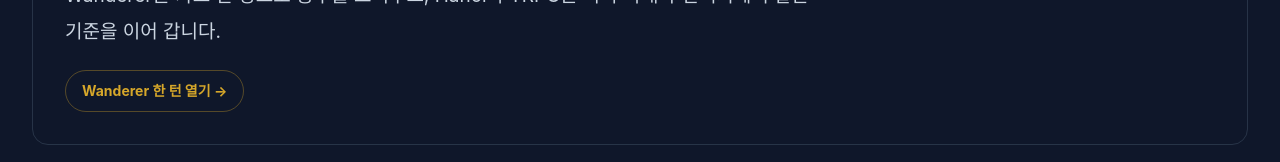
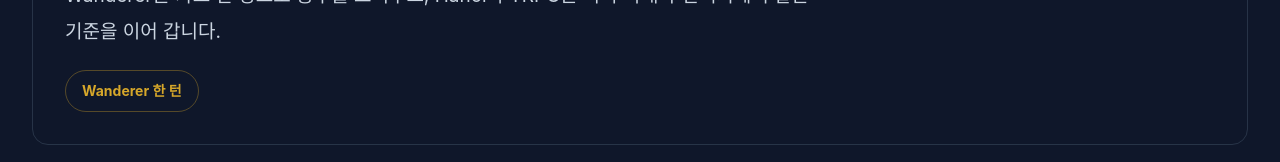
Before and after one commit to ggumul/ggumul-blog, a Next.js app: page /about in a window 1280 px wide. Shown: the part 339-501 px from the top of the page. Built offline with nearby package versions, Linux system fonts and the light colour scheme.

Commit message:
fix: remove repeated open labels

```diff
--- a/app/about/page.tsx
+++ b/app/about/page.tsx
@@ -38,7 +38,7 @@
             작은 게임은 작아서 대충 만드는 것이 아니라, 처음 눌러야 할 행동을 흐리지 않는 방식입니다. Wanderer는 카드 한 장으로 승부를 보여주고, Hanoi와 TRPG는 각각 막대와 선택지에서 같은 기준을 이어 갑니다.
           </p>
           <Link href="/projects/wanderer#mini-play" className="inline-flex min-h-[42px] items-center rounded-full border border-point/35 px-4 py-2 text-sm font-bold text-point transition hover:border-point/70 hover:text-text">
-            Wanderer 한 턴 열기 →
+            Wanderer 한 턴
           </Link>
         </div>
       </section>
--- a/components/post-card.tsx
+++ b/components/post-card.tsx
@@ -53,7 +53,7 @@
           {post.tags.slice(0, featured ? 4 : 2).map((tag) => (
             <span key={tag}>#{tag}</span>
           ))}
-          <span className="font-bold text-point">열기 →</span>
+          <span className="font-bold text-point">보기</span>
         </div>
       </div>
     </Link>
```
Also changed, not shown: 1 other file (tests, documents, lock files or other folders).
